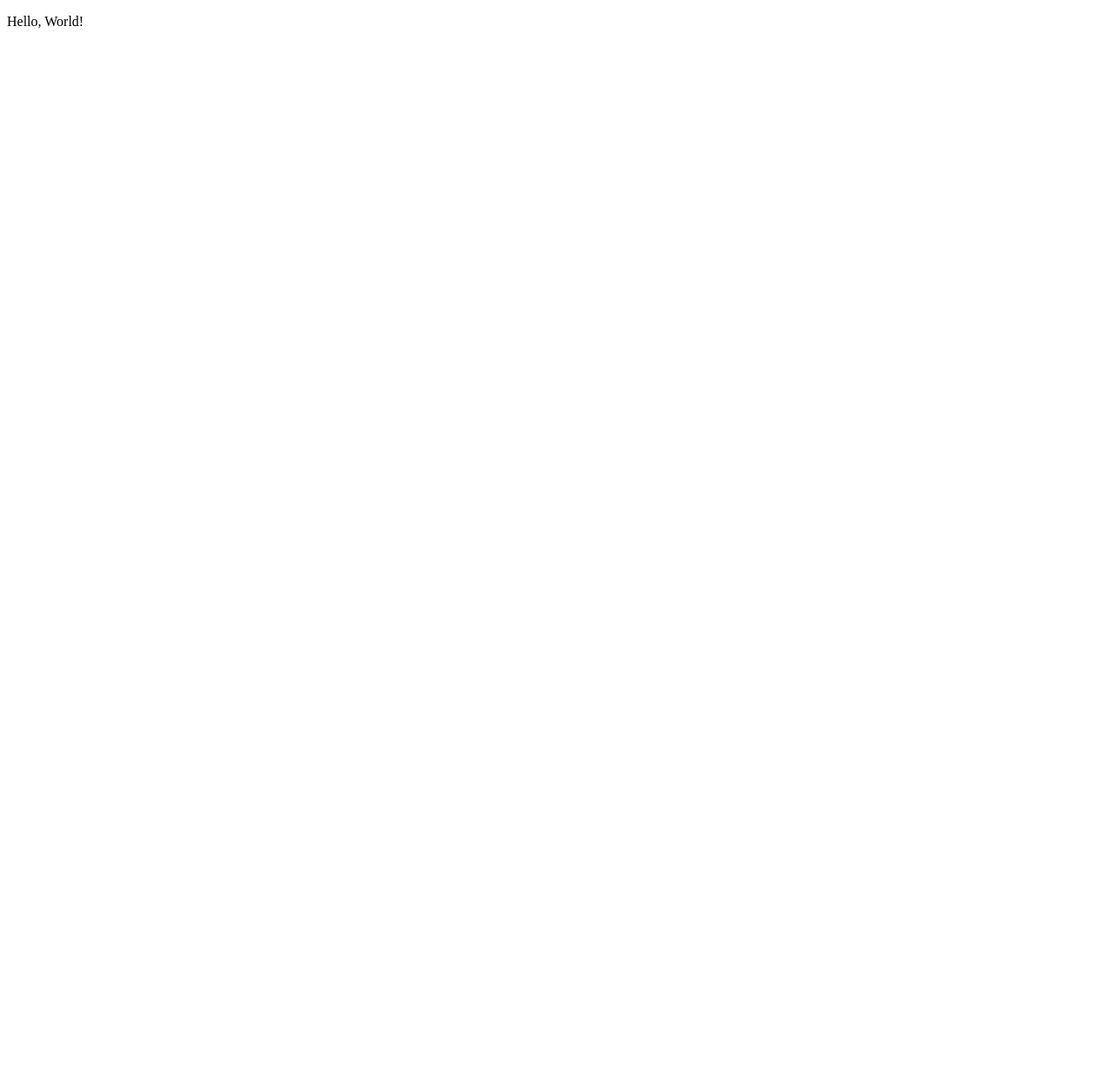
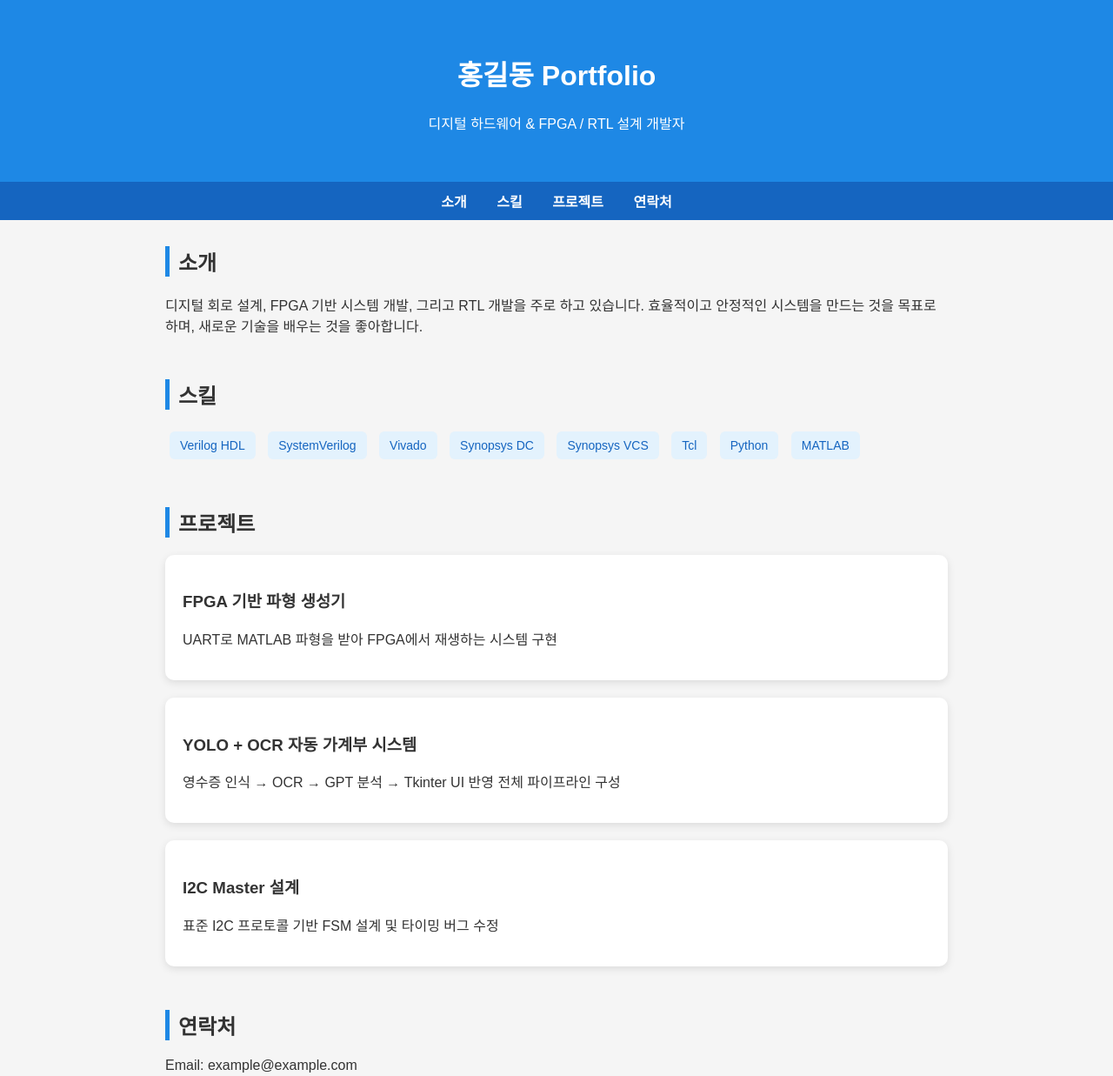
Before and after one commit to HOJUN-PROJECT/HOJUN-PROJECT.github.io, a plain HTML site: page index.html in a window 1280 px wide. Shown: the top 1237 px of the page at 87% size. Before the commit the page ends 800 px from the top, so only its background shows below. Drawn offline with Linux system fonts and the light colour scheme.

Commit message:
Update index.html

```diff
--- a/index.html
+++ b/index.html
@@ -1,12 +1,144 @@
 <!DOCTYPE html>
-<html lang="en">
+<html lang="ko">
 <head>
-	<meta charset="UTF-8">
-	<meta http-equiv="X-UA-Compatible" content="IE=edge">
-	<meta name="viewport" content="width=device-width, initial-scale=1.0">
-	<title>Portfolio</title>
+  <meta charset="UTF-8">
+  <meta name="viewport" content="width=device-width, initial-scale=1.0">
+  <title>Portfolio</title>
+  <style>
+    body {
+      margin: 0;
+      font-family: Arial, Helvetica, sans-serif;
+      background: #f5f5f5;
+      color: #333;
+    }
+    header {
+      background: #1e88e5;
+      color: white;
+      padding: 40px 20px;
+      text-align: center;
+    }
+    nav {
+      background: #1565c0;
+      padding: 10px;
+      text-align: center;
+    }
+    nav a {
+      color: white;
+      margin: 0 15px;
+      text-decoration: none;
+      font-weight: bold;
+    }
+    .container {
+      max-width: 900px;
+      margin: 30px auto;
+      padding: 0 20px;
+    }
+    section {
+      margin-bottom: 50px;
+    }
+    h2 {
+      border-left: 5px solid #1e88e5;
+      padding-left: 10px;
+    }
+    .skill-list span {
+      display: inline-block;
+      background: #e3f2fd;
+      color: #1565c0;
+      padding: 8px 12px;
+      margin: 5px;
+      border-radius: 6px;
+      font-size: 14px;
+    }
+    .project-card {
+      background: white;
+      padding: 20px;
+      border-radius: 10px;
+      margin-bottom: 20px;
+      box-shadow: 0 3px 10px rgba(0,0,0,0.1);
+    }
+    footer {
+      background: #333;
+      color: white;
+      text-align: center;
+      padding: 20px;
+      margin-top: 40px;
+    }
+  </style>
 </head>
+
 <body>
-  <p>Hello, World!</p>
+  <header>
+    <h1>홍길동 Portfolio</h1>
+    <p>디지털 하드웨어 & FPGA / RTL 설계 개발자</p>
+  </header>
+
+  <nav>
+    <a href="#about">소개</a>
+    <a href="#skills">스킬</a>
+    <a href="#projects">프로젝트</a>
+    <a href="#contact">연락처</a>
+  </nav>
+
+  <div class="container">
+
+    <!-- 소개 -->
+    <section id="about">
+      <h2>소개</h2>
+      <p>
+        디지털 회로 설계, FPGA 기반 시스템 개발, 그리고 RTL 개발을 주로 하고 있습니다.
+        효율적이고 안정적인 시스템을 만드는 것을 목표로 하며,
+        새로운 기술을 배우는 것을 좋아합니다.
+      </p>
+    </section>
+
+    <!-- 스킬 -->
+    <section id="skills">
+      <h2>스킬</h2>
+      <div class="skill-list">
+        <span>Verilog HDL</span>
+        <span>SystemVerilog</span>
+        <span>Vivado</span>
+        <span>Synopsys DC</span>
+        <span>Synopsys VCS</span>
+        <span>Tcl</span>
+        <span>Python</span>
+        <span>MATLAB</span>
+      </div>
+    </section>
+
+    <!-- 프로젝트 -->
+    <section id="projects">
+      <h2>프로젝트</h2>
+
+      <div class="project-card">
+        <h3>FPGA 기반 파형 생성기</h3>
+        <p>UART로 MATLAB 파형을 받아 FPGA에서 재생하는 시스템 구현</p>
+      </div>
+
+      <div class="project-card">
+        <h3>YOLO + OCR 자동 가계부 시스템</h3>
+        <p>영수증 인식 → OCR → GPT 분석 → Tkinter UI 반영 전체 파이프라인 구성</p>
+      </div>
+
+      <div class="project-card">
+        <h3>I2C Master 설계</h3>
+        <p>표준 I2C 프로토콜 기반 FSM 설계 및 타이밍 버그 수정</p>
+      </div>
+
+    </section>
+
+    <!-- 연락처 -->
+    <section id="contact">
+      <h2>연락처</h2>
+      <p>Email: example@example.com</p>
+      <p>GitHub: https://github.com/username</p>
+    </section>
+
+  </div>
+
+  <footer>
+    © 2025 Hong Gil-dong. All rights reserved.
+  </footer>
+
 </body>
 </html>
```
